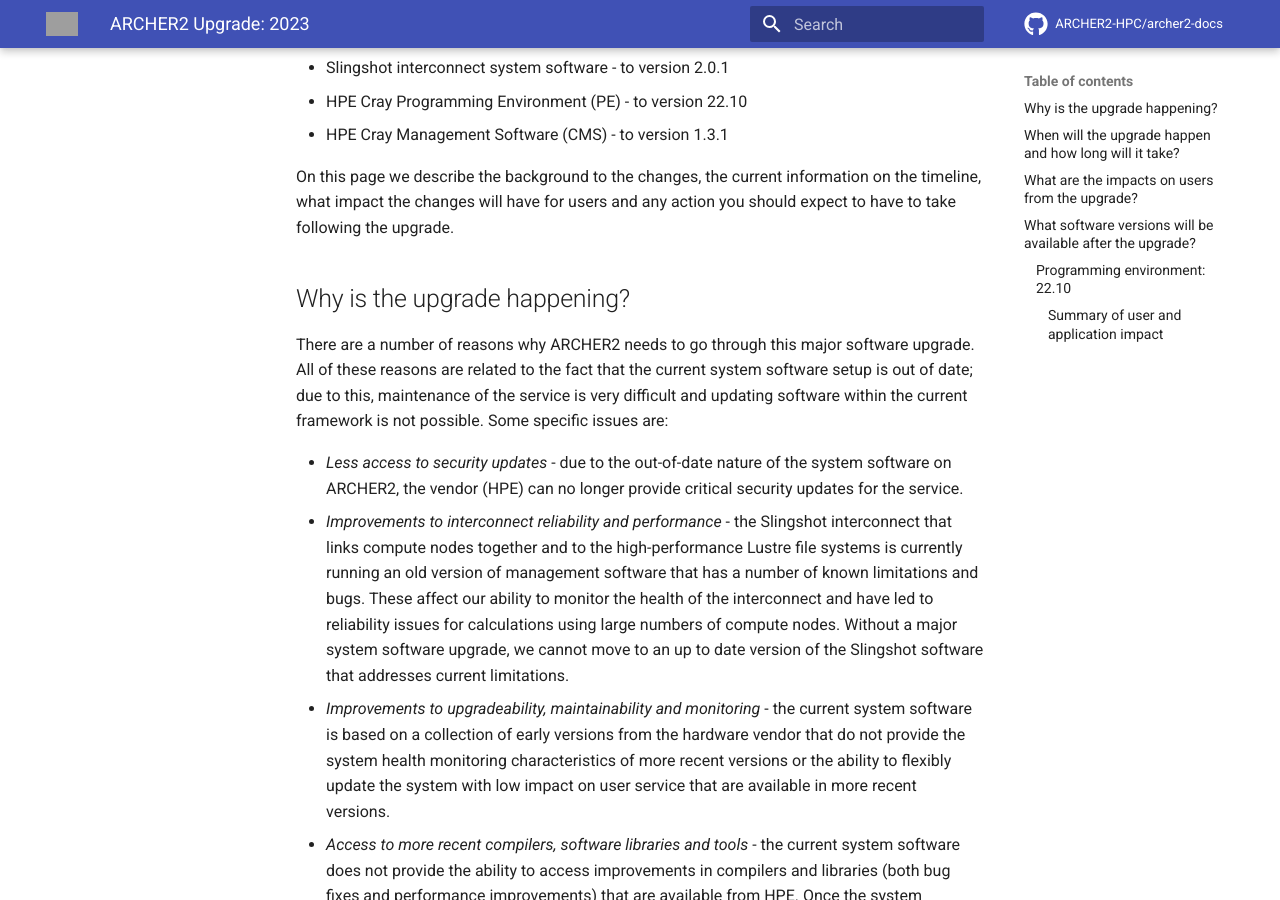
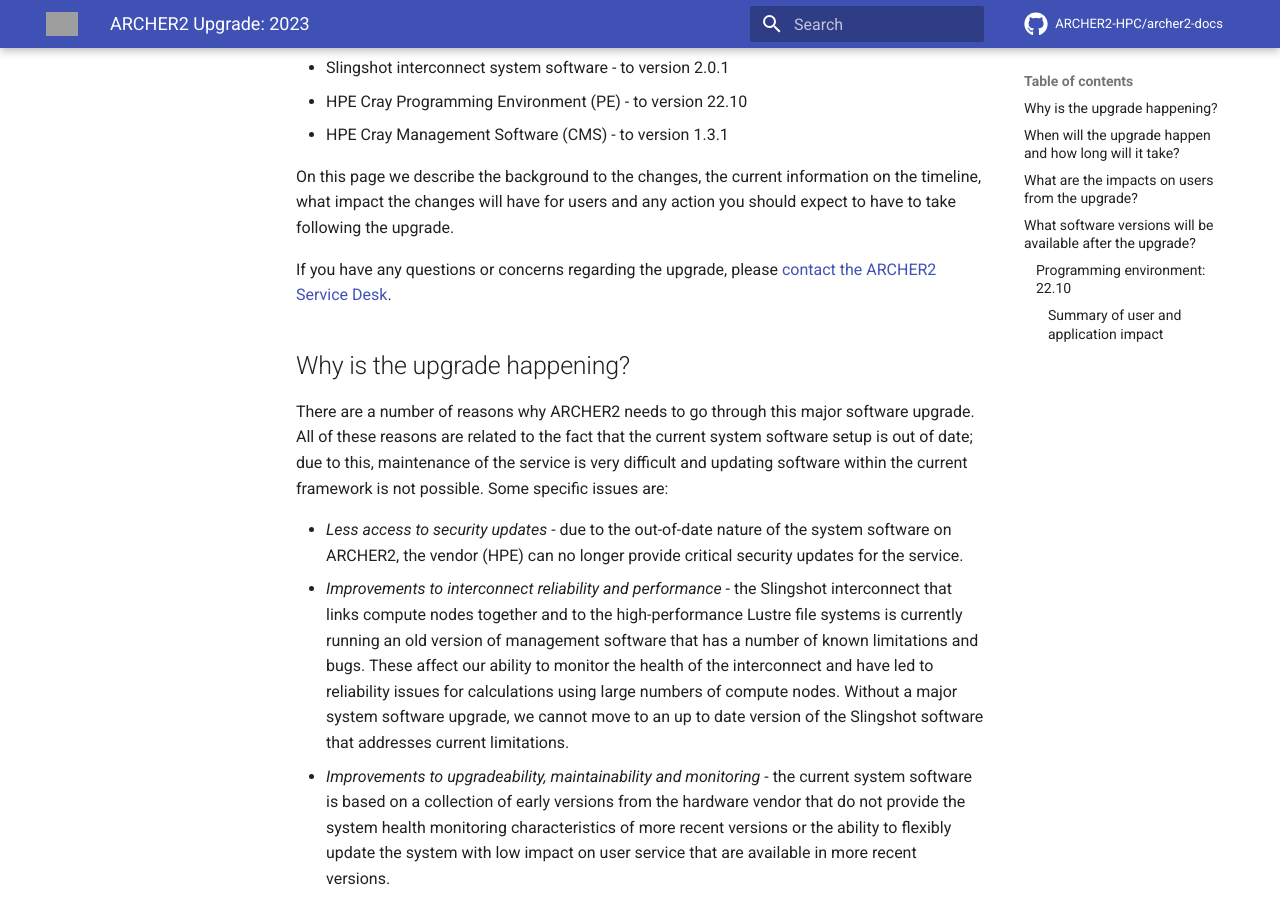
Before and after one commit to ARCHER2-HPC/archer2-docs, an MkDocs documentation site: the page built from docs/faq/upgrade-2023.md, in a window 1280 px wide and 900 px high, scrolled down 498 px. Built offline with MkDocs 1.6.1 and Material for MkDocs 9.7.7, drawn with Linux system fonts in a browser that asks for light colours; comment, search, counter and statistics services are not loaded; grey boxes are pictures that could not be loaded.

Commit message:
Adds service desk link

```diff
--- a/docs/faq/upgrade-2023.md
+++ b/docs/faq/upgrade-2023.md
@@ -20,6 +20,9 @@
 On this page we describe the background to the changes, the current
 information on the timeline, what impact the changes will have for users and
 any action you should expect to have to take following the upgrade.
+
+If you have any questions or concerns regarding the upgrade, please
+[contact the ARCHER2 Service Desk](https://www.archer2.ac.uk/support-access/servicedesk.html).
 
 ## Why is the upgrade happening?
 
```
